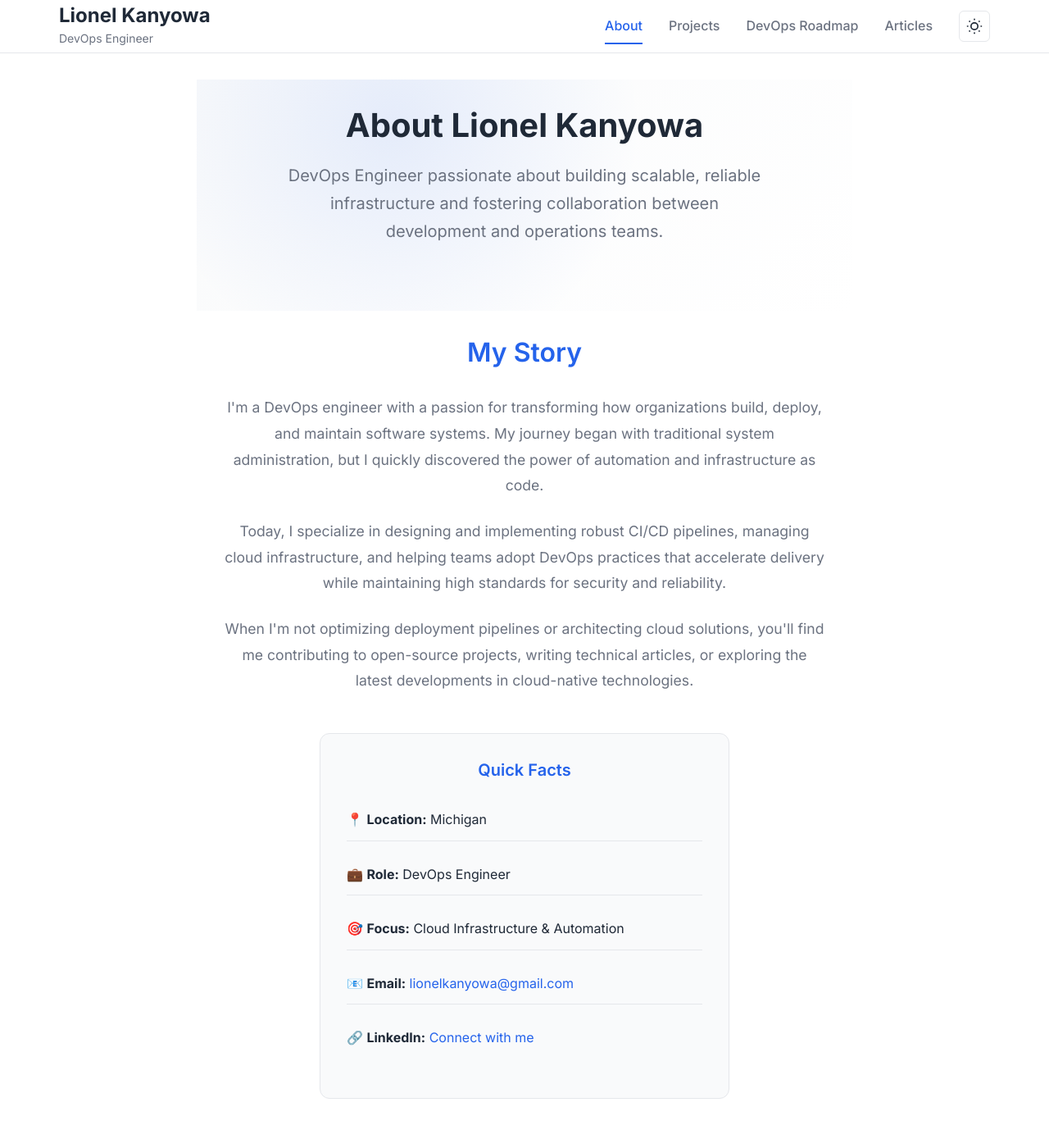
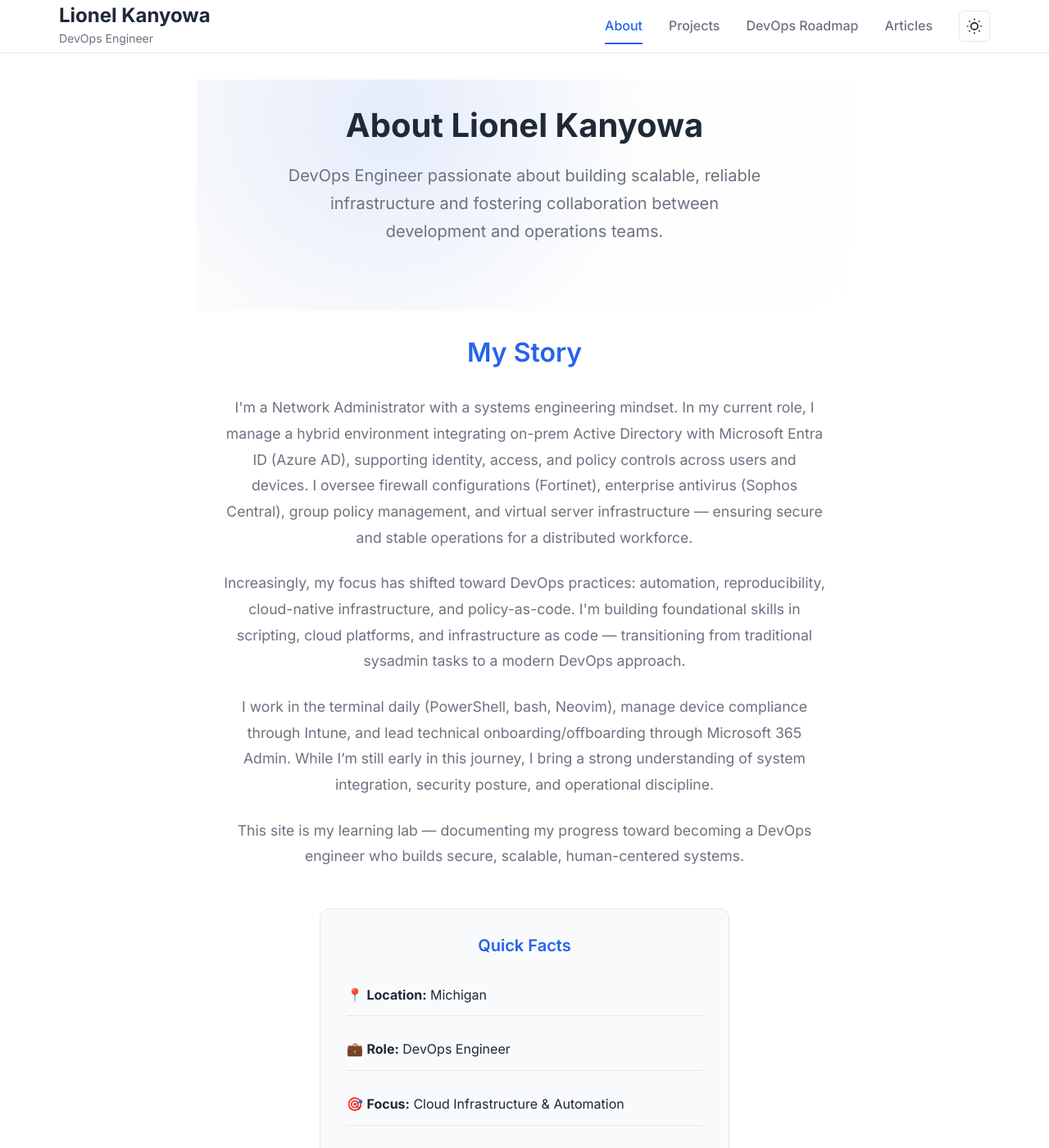
Before and after one commit to lionelkanyowa/lionelkanyowa.github.io, a Jekyll site: the page built from about.md, in a window 1280 px wide and 1400 px high. Shown: the whole window at 82% size. Built offline with Jekyll 4.4.1, drawn with Linux system fonts in a browser that asks for light colours.

Commit message:
chore: updated 'My Story' in about.md

```diff
--- a/about.md
+++ b/about.md
@@ -18,13 +18,15 @@ permalink: /about/
       <h2>My Story</h2>
       <div class="story-content">
         <p>
-          I'm a DevOps engineer with a passion for transforming how organizations build, deploy, and maintain software systems. My journey began with traditional system administration, but I quickly discovered the power of automation and infrastructure as code.
+          I'm a Network Administrator with a systems engineering mindset. In my current role, I manage a hybrid environment integrating on-prem Active Directory with Microsoft Entra ID (Azure AD), supporting identity, access, and policy controls across users and devices. I oversee firewall configurations (Fortinet), enterprise antivirus (Sophos Central), group policy management, and virtual server infrastructure — ensuring secure and stable operations for a distributed workforce.
         </p>
         <p>
-          Today, I specialize in designing and implementing robust CI/CD pipelines, managing cloud infrastructure, and helping teams adopt DevOps practices that accelerate delivery while maintaining high standards for security and reliability.
+          Increasingly, my focus has shifted toward DevOps practices: automation, reproducibility, cloud-native infrastructure, and policy-as-code. I'm building foundational skills in scripting, cloud platforms, and infrastructure as code — transitioning from traditional sysadmin tasks to a modern DevOps approach.
         </p>
         <p>
-          When I'm not optimizing deployment pipelines or architecting cloud solutions, you'll find me contributing to open-source projects, writing technical articles, or exploring the latest developments in cloud-native technologies.
+          I work in the terminal daily (PowerShell, bash, Neovim), manage device compliance through Intune, and lead technical onboarding/offboarding through Microsoft 365 Admin. While I’m still early in this journey, I bring a strong understanding of system integration, security posture, and operational discipline.
+        </p>
+        <p>This site is my learning lab — documenting my progress toward becoming a DevOps engineer who builds secure, scalable, human-centered systems.
         </p>
       </div>
     </div>
```
